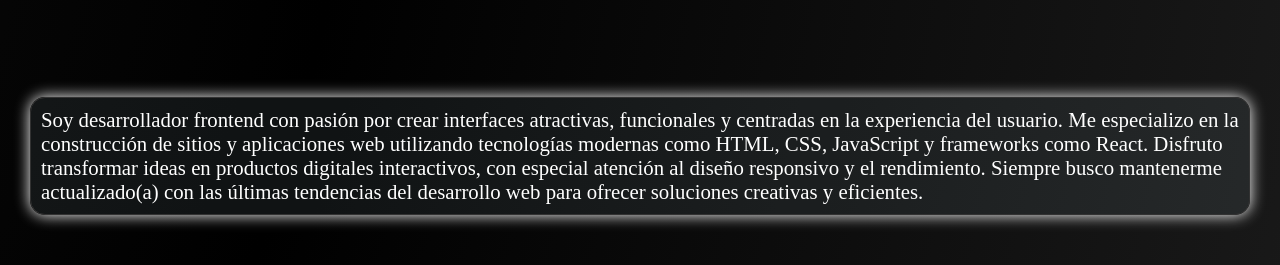
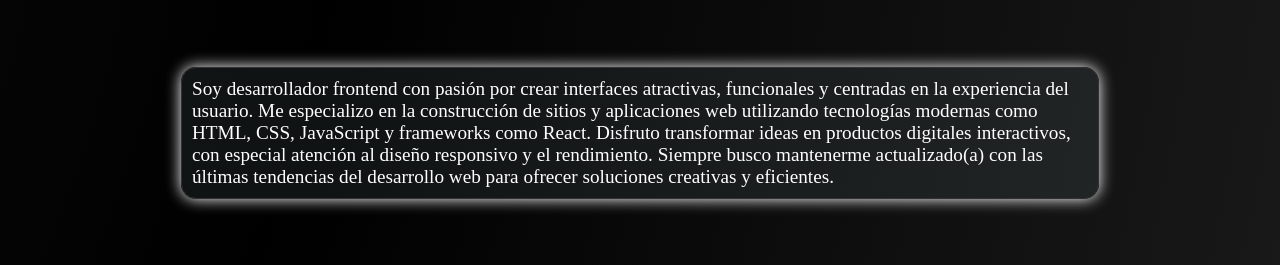
Before and after one commit to Ic3peak-s/Ic3peakverse, a plain HTML site: page index.html in a window 1280 px wide. Shown: the part 214-479 px from the top of the page. Drawn offline with Linux system fonts and the light colour scheme.

Commit message:
Add files via upload

```diff
--- a/styles.css
+++ b/styles.css
@@ -56,13 +56,15 @@ body {
         background-color:rgba(198, 237, 247, 0.08);
         color: #ffffff;
         text-align: left;
-        font-size: 130%;
+        font-size: 120%;
         padding: 10px 10px;
         border-radius: 15px;
         width: fit-content;
-        margin: 100px 30px;
+        max-width: 70%; /*N*/
+        margin: 70px auto;
         border: 1px solid #323232;
         box-shadow: 0 0 15px #ffffff;
+        word-wrap: break-word; /*N*/
 
 }
 
```
